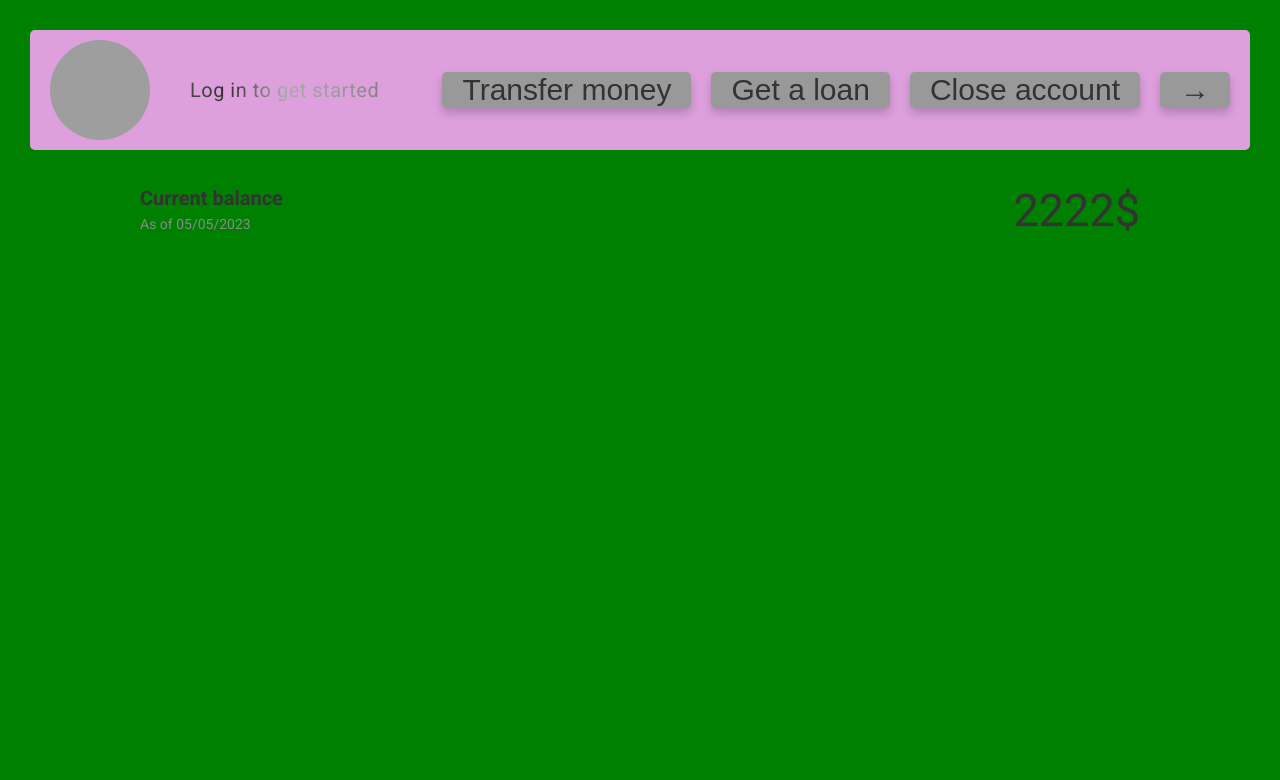
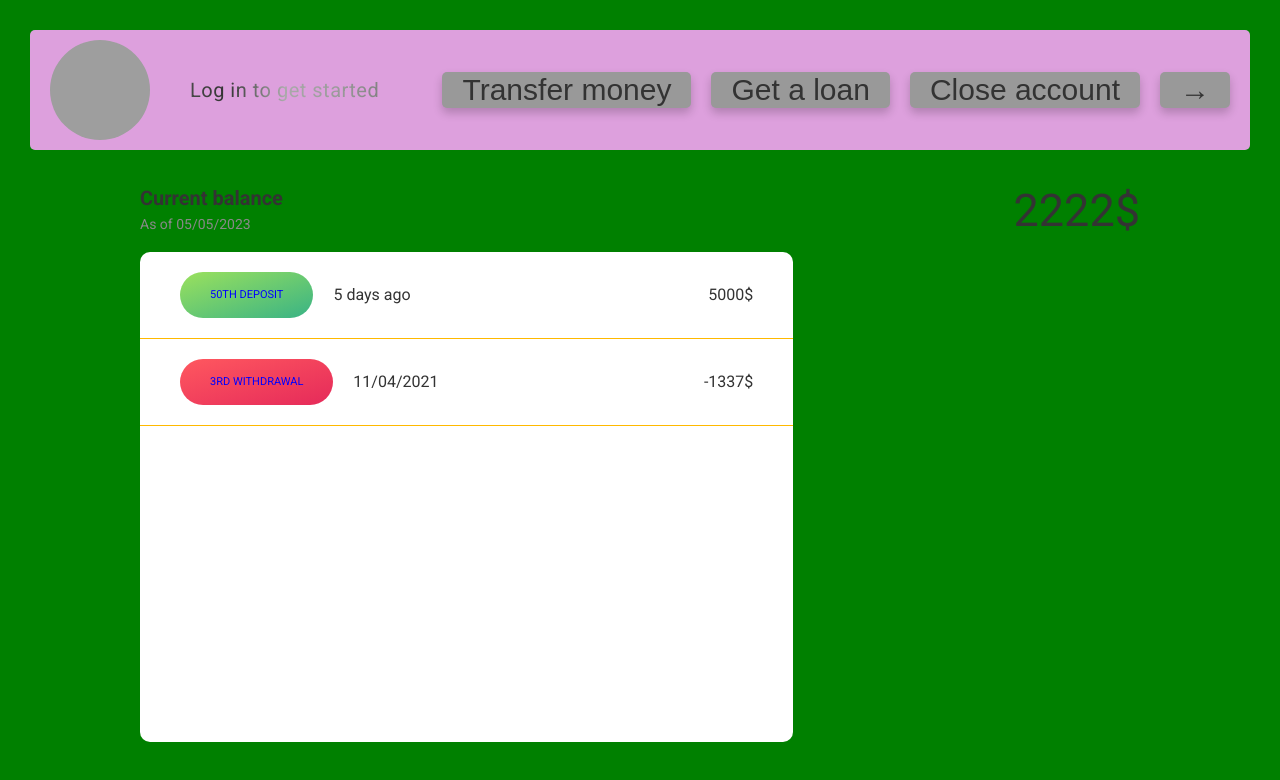
Before and after one commit to Mateusz-Miszczak/swiftBank, a website: page index.html in a window 1280 px wide. Drawn offline with Linux system fonts and the light colour scheme; grey boxes are pictures that could not be loaded.

Commit message:
Movements table created and styled

```diff
--- a/index.html
+++ b/index.html
@@ -68,6 +68,7 @@
     </nav>
 
     <main class="app">
+      <!-- BALANCE COMPONENT -->
       <div class="balance">
         <div class="balance__container-label-date">
           <p class="balance__label">Current balance</p>
@@ -78,6 +79,24 @@
 
         <div class="balance__value">2222$</div>
       </div>
+
+      <!-- MOVEMENTS COMPONENT -->
+      <div class="movements">
+        <div class="movements__row">
+          <div class="movements__type movements__type--deposit">
+            50th deposit
+          </div>
+          <div class="movements__date">5 days ago</div>
+          <div class="movements__value">5000$</div>
+        </div>
+        <div class="movements__row">
+          <div class="movements__type movements__type--withdrawal">
+            3rd withdrawal
+          </div>
+          <div class="movements__date">11/04/2021</div>
+          <div class="movements__value">-1337$</div>
+        </div>
+      </div>
     </main>
     <script src="script.js"></script>
   </body>
--- a/sass/abstracts/_variables.scss
+++ b/sass/abstracts/_variables.scss
@@ -18,6 +18,7 @@ $color-white: #fff;
 $color-black: #000;
 
 // FONT SIZES
+$tiny-font-size: 1.1rem;
 $small-font-size: 1.4rem;
 $default-font-size: 1.6rem;
 $medium-font-size: 2rem;
--- /dev/null
+++ b/sass/components/_movements.scss
@@ -0,0 +1,34 @@
+.movements {
+  grid-row: 2 / span 3;
+  background-color: $color-white;
+  border-radius: $borad-small;
+  overflow: scroll;
+
+  &__row {
+    display: flex;
+    align-items: center;
+    padding: 2rem 4rem;
+    border-bottom: 0.1rem solid $color-test-2;
+  }
+
+  &__type {
+    font-size: $tiny-font-size;
+    text-transform: uppercase;
+    font-weight: $regular;
+    color: $color-test;
+    padding: 1.5rem 3rem;
+    border-radius: $borad-huge;
+    margin-right: 2rem;
+
+    &--deposit {
+      background-image: linear-gradient(to top left, #39b385, #9be15d);
+    }
+    &--withdrawal {
+      background-image: linear-gradient(to top left, #e52a5a, #ff585f);
+    }
+  }
+
+  &__value {
+    margin-left: auto;
+  }
+}
--- a/sass/main.scss
+++ b/sass/main.scss
@@ -9,6 +9,7 @@
 
 @import 'components/balance';
 @import 'components/button';
+@import 'components/movements';
 
 @import 'layout/app';
 @import 'layout/footer';
```
Also changed, not shown: css/style.css.
